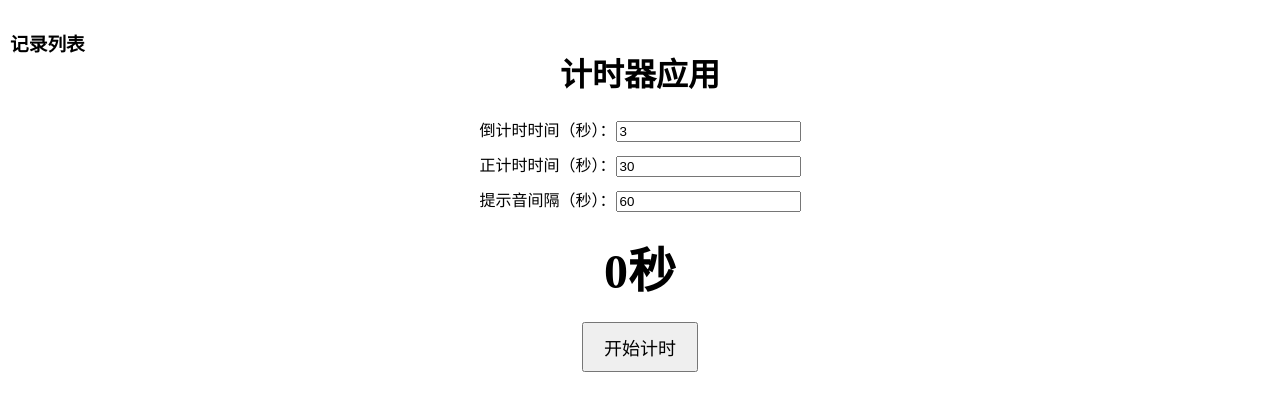
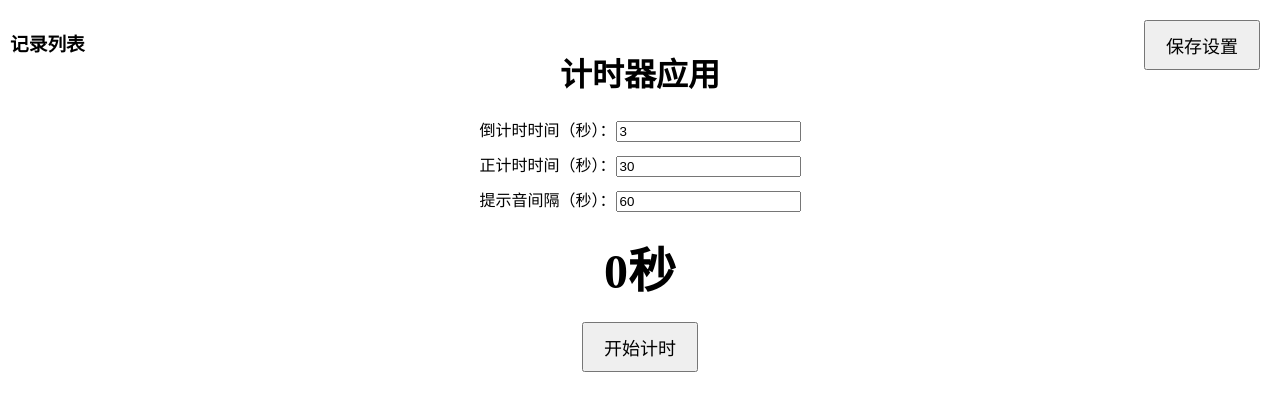
Before and after one commit to bitsf/remember_helper, a Vue app: page / in a window 1280 px wide. Shown: the top 410 px of the page. Built offline with nearby package versions, Linux system fonts and the light colour scheme.

Commit message:
可保存设置到localStorage

```diff
--- a/src/App.vue
+++ b/src/App.vue
@@ -19,6 +19,8 @@
       </div>
     </div>
 
+    <button class="save-button" @click="saveSettings">保存设置</button>
+
     <div class="timer-display">
       {{ currentTime }}秒
     </div>
@@ -38,7 +40,7 @@
 </template>
 
 <script setup>
-import { ref, onUnmounted } from 'vue';
+import { ref, onUnmounted, onMounted } from 'vue';
 
 const countdownTime = ref(3);
 const countupTime = ref(30);
@@ -54,6 +56,24 @@ const notificationInterval = ref(60);
 const sound1 = new Audio('/sounds/notification.mp3');
 const sound2 = new Audio('/sounds/notification.mp3');
 const sound3 = new Audio('/sounds/notification.mp3');
+
+// 读取设置
+const loadSettings = () => {
+  const savedCountdownTime = localStorage.getItem('countdownTime');
+  const savedCountupTime = localStorage.getItem('countupTime');
+  const savedNotificationInterval = localStorage.getItem('notificationInterval');
+
+  if (savedCountdownTime) countdownTime.value = parseInt(savedCountdownTime);
+  if (savedCountupTime) countupTime.value = parseInt(savedCountupTime);
+  if (savedNotificationInterval) notificationInterval.value = parseInt(savedNotificationInterval);
+};
+
+// 保存设置
+const saveSettings = () => {
+  localStorage.setItem('countdownTime', countdownTime.value);
+  localStorage.setItem('countupTime', countupTime.value);
+  localStorage.setItem('notificationInterval', notificationInterval.value);
+};
 
 const startTimer = () => {
   isRunning.value = true;
@@ -112,6 +132,11 @@ const handleScreenClick = (event) => {
   }
 };
 
+// 在组件加载时读取设置
+onMounted(() => {
+  loadSettings();
+});
+
 onUnmounted(() => {
   clearInterval(timerInterval.value);
 });
@@ -147,6 +172,12 @@ button {
   cursor: pointer;
 }
 
+.save-button {
+  position: absolute;
+  top: 20px;
+  right: 20px;
+}
+
 .click-area-right {
   position: fixed;
   top: 0;
@@ -171,11 +202,11 @@ button {
   position: fixed;
   top: 10px;
   left: 10px;
-  text-align: left;  /* 左对齐 */
+  text-align: left;
 }
 
 .record-list ul {
-  list-style-type: none;  /* 去掉默认的列表样式 */
-  padding: 0;  /* 去掉内边距 */
+  list-style-type: none;
+  padding: 0;
 }
 </style>
```
